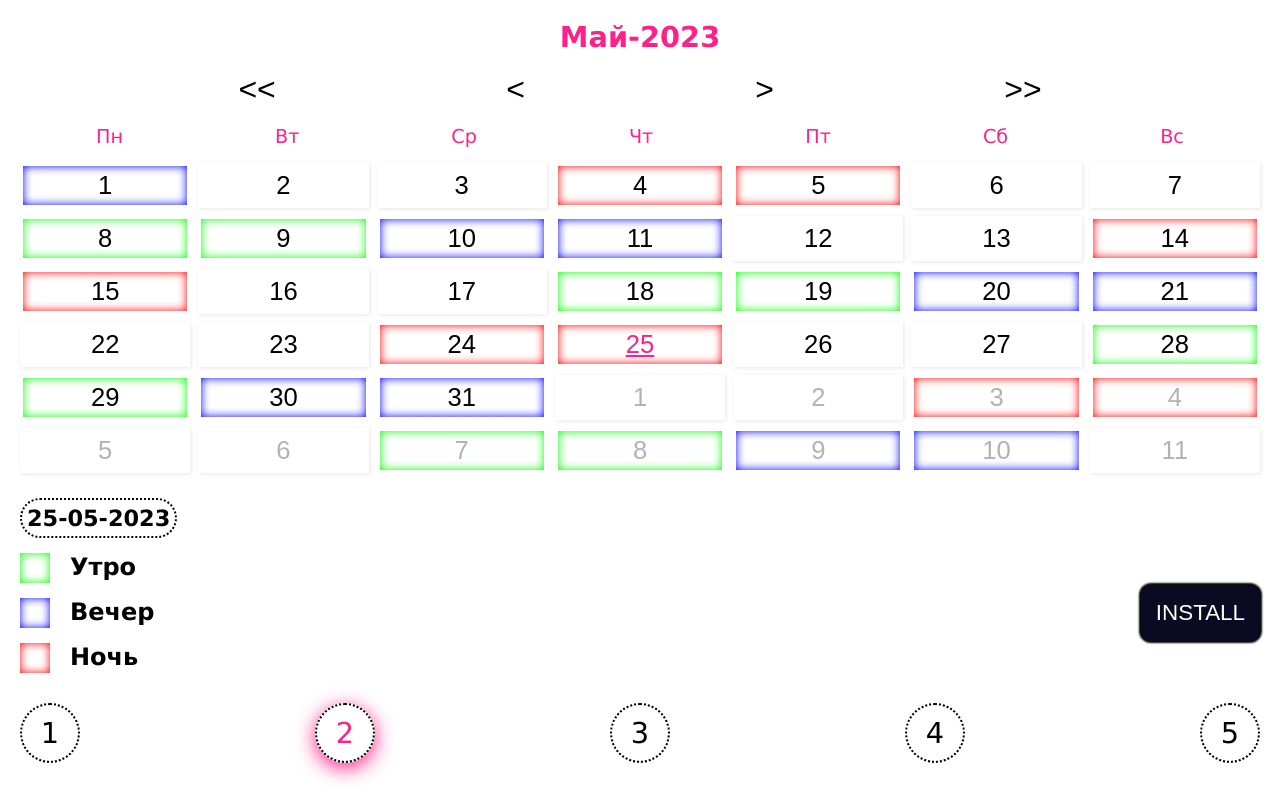
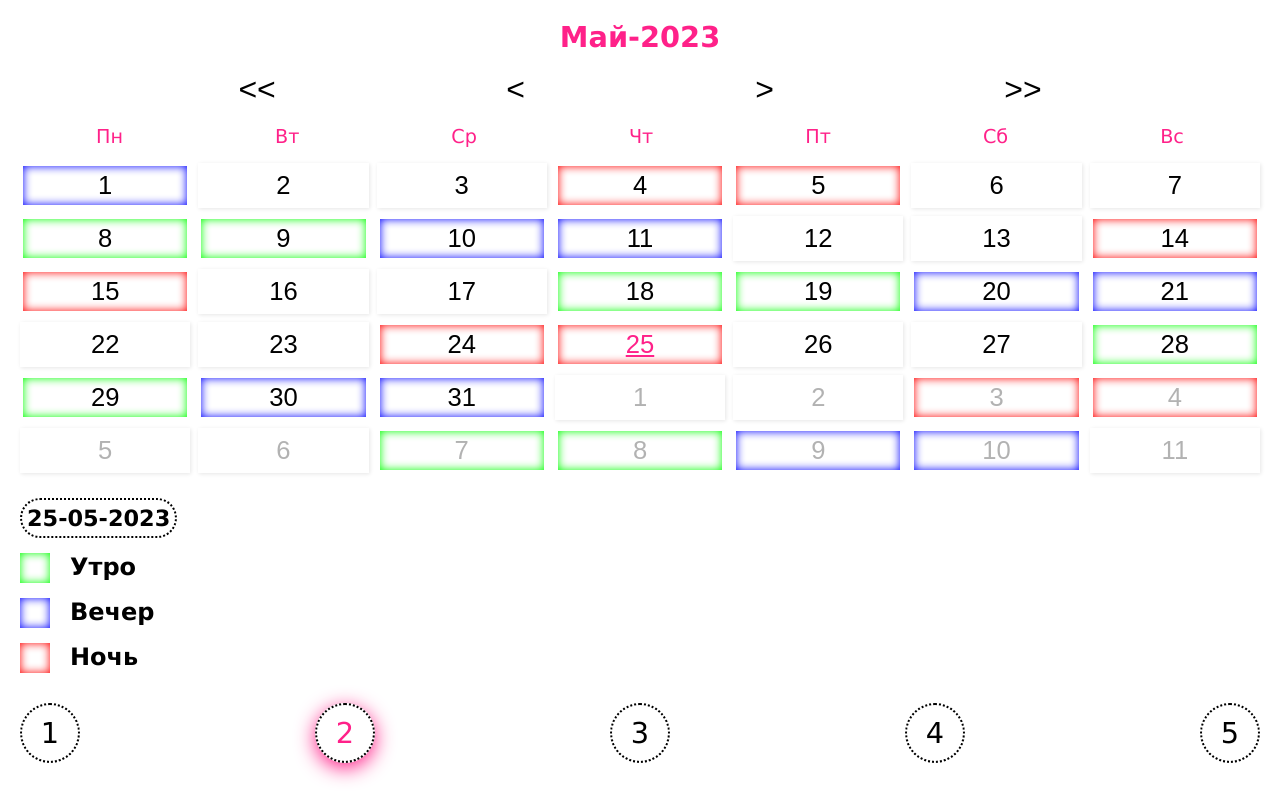
Before and after one commit to Alex228q/calendar5, a plain HTML site: page index.html in a window 1280 px wide. Drawn offline with Linux system fonts and the light colour scheme.

Commit message:
remove install pwa

```diff
--- a/index.html
+++ b/index.html
@@ -96,7 +96,6 @@
         <div class="legendItemNight"></div>
         <div class="legendItemInfo">Ночь</div>
       </div>
-      <button class="btnInstall">INSTALL</button>
     </div>
     <div class="crewBlock">
       <div class="crew ">1</div>
@@ -107,8 +106,6 @@
     </div>
   </div>
 
-
-
 </body>
 
 </html>
--- a/script.js
+++ b/script.js
@@ -16,15 +16,3 @@ dateNow.textContent = `${day}-${month}-${year}`;
 dateNow.addEventListener("click", () => {
   location.reload();
 });
-
-let bipEvent = null;
-window.addEventListener("beforeinstallprompt", (e) => {
-  e.preventDefault();
-  bipEvent = e;
-});
-
-document.querySelector(".btnInstall").addEventListener("click", () => {
-  if (bipEvent) {
-    bipEvent.prompt();
-  }
-});
--- a/style.css
+++ b/style.css
@@ -120,23 +120,6 @@ body {
   box-shadow: inset 0 0 10px rgba(0, 255, 0, 1);
 }
 
-.legendBlock {
-  position: relative;
-}
-
-.legendBlock .btnInstall {
-  position: absolute;
-  top: 50%;
-  right: 0%;
-  transform: translateY(-50%);
-  font-size: 1.4rem;
-  padding: 15px;
-  background-color: #0a0a23;
-  color: #fff;
-  border: none;
-  border-radius: 10px;
-  box-shadow: 0px 0px 2px 2px rgb(0, 0, 0);
-}
 
 .legendBlock .legentItem {
   display: flex;
```
